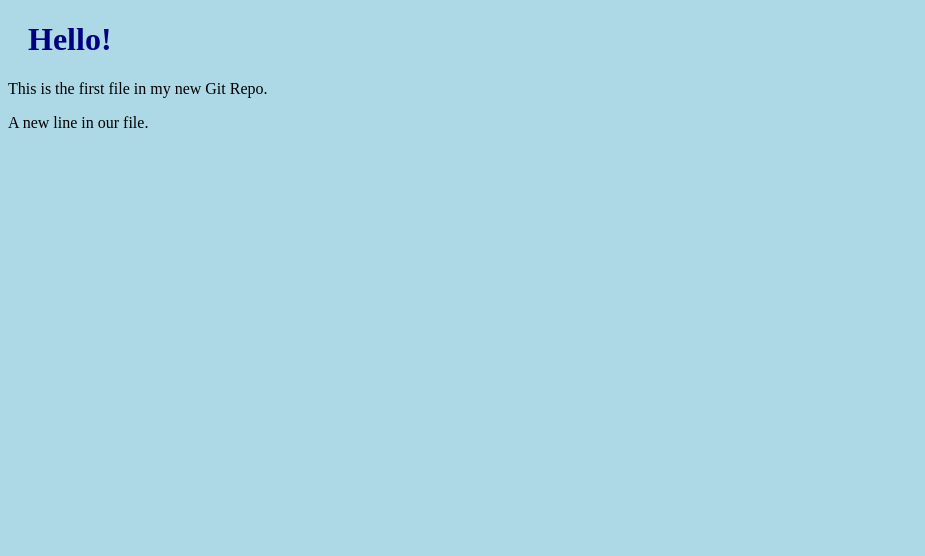
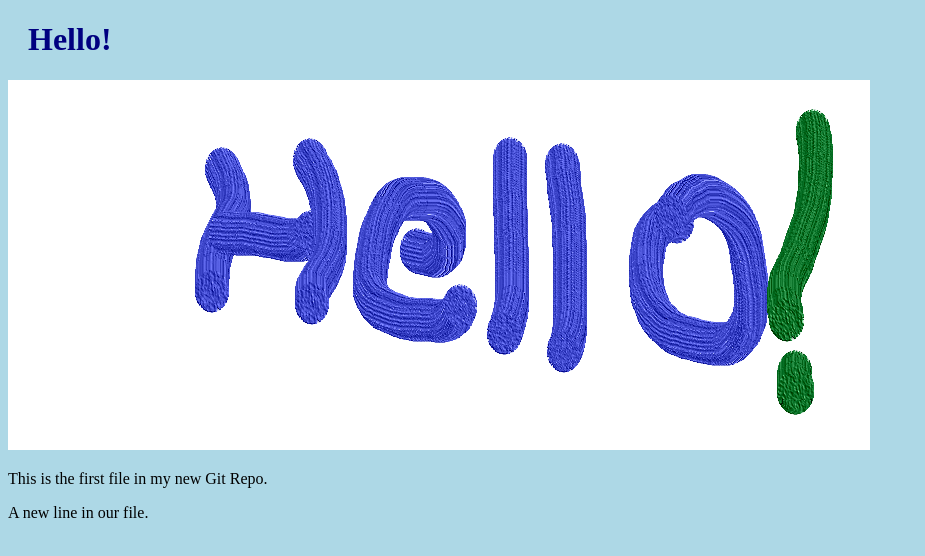
Before and after one commit to pthauvin/pthauvin.github.io, a plain HTML site: page index.html in a window 1280 px wide. Shown: the whole page, without its empty margins (0-925 px from the left). Drawn offline with Linux system fonts and the light colour scheme.

Commit message:
Added hello.png image to index.html

```diff
--- a/index.html
+++ b/index.html
@@ -7,6 +7,7 @@
 <body>
 
 <h1>Hello!</h1>
+<div><img src="hello.png" alt="img of word Hello"></div>
 <p>This is the first file in my new Git Repo.</p>
 <p>A new line in our file.</p>
 
```
Also changed, not shown: hello.png (added).
